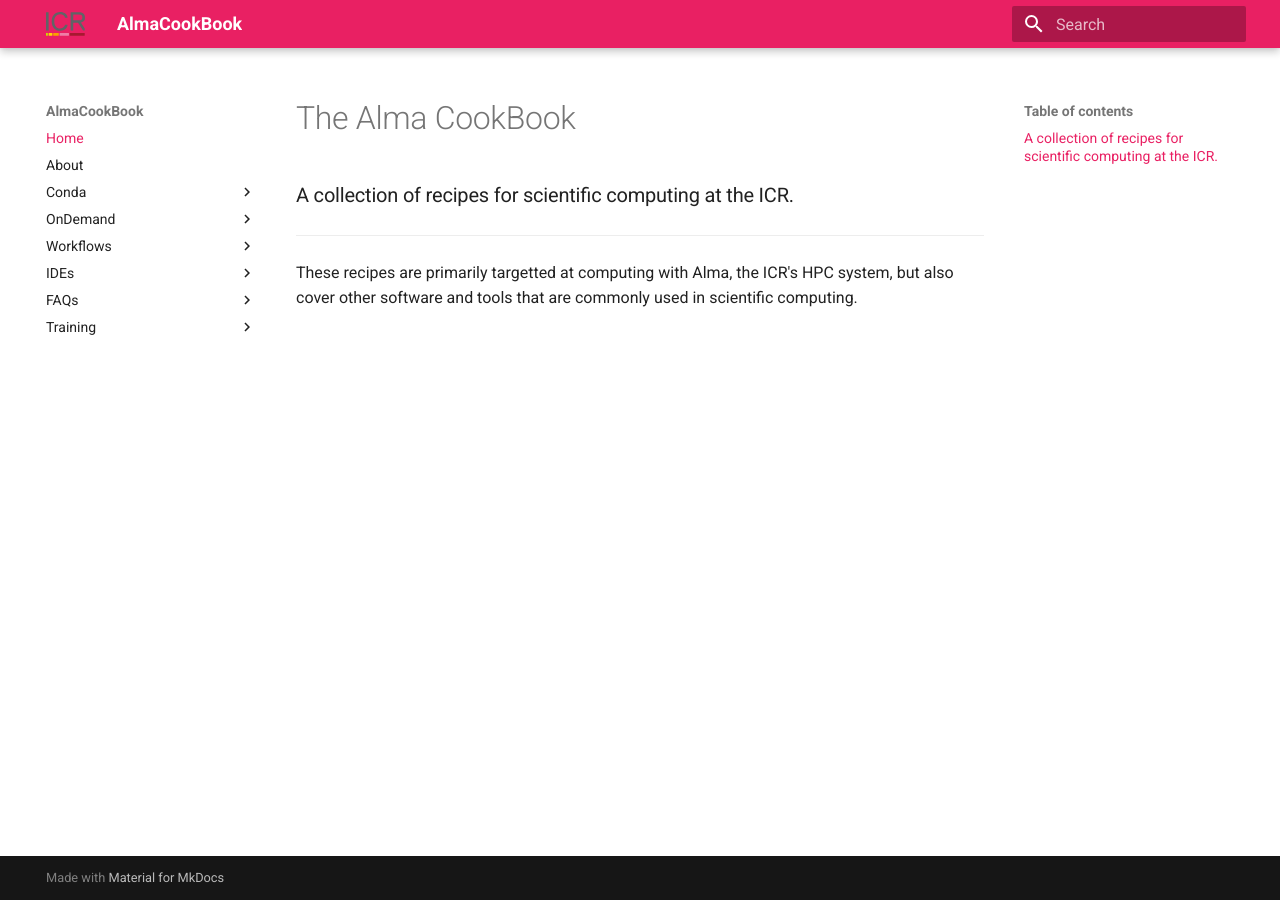
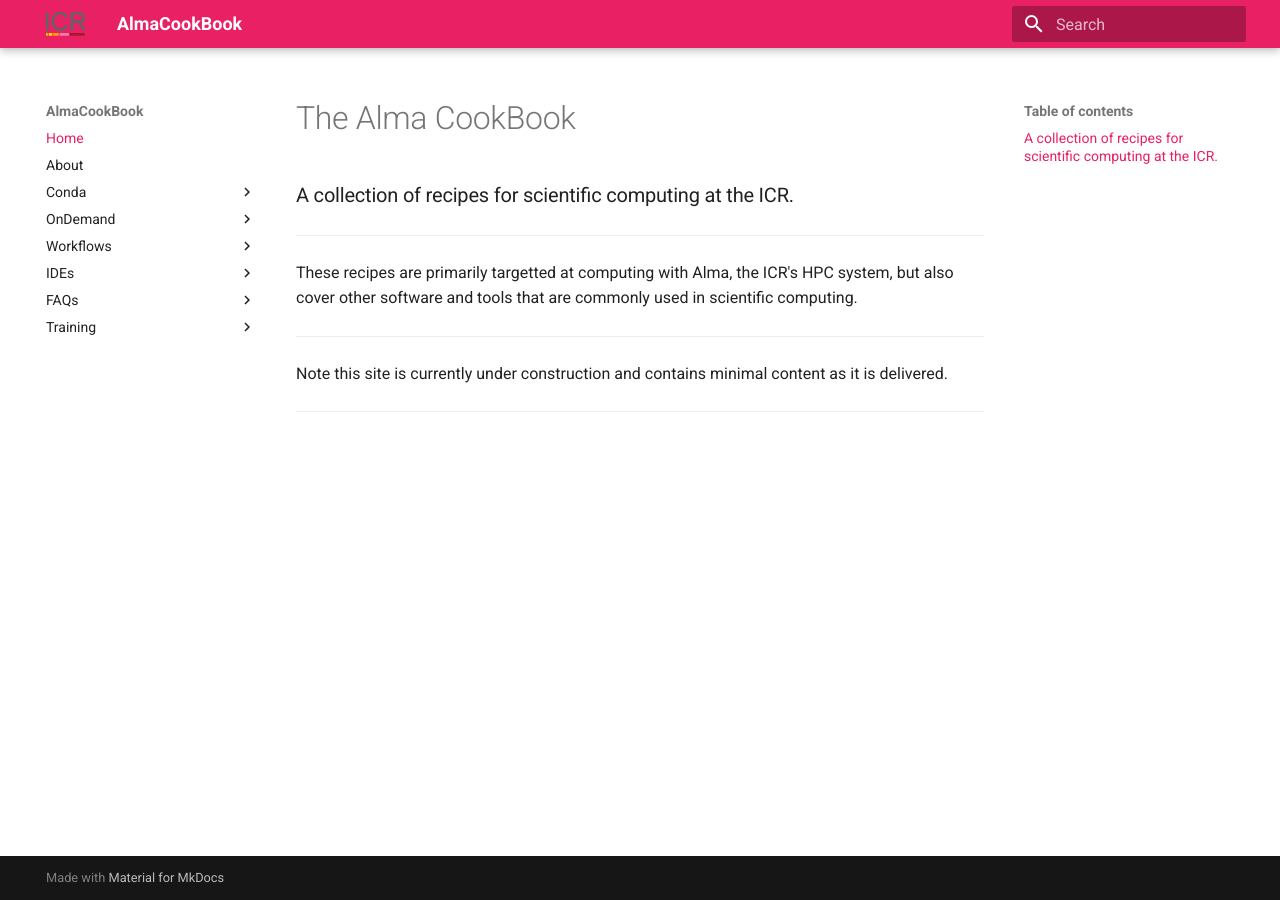
Before and after one commit to AlmaCookBook/AlmaCookBook.github.io, an MkDocs documentation site: the page built from docs/index.md, in a window 1280 px wide. Built offline with MkDocs 1.6.1 and Material for MkDocs 9.7.7, drawn with Linux system fonts in a browser that asks for light colours.

Commit message:
Update index.md

```diff
--- a/docs/index.md
+++ b/docs/index.md
@@ -5,3 +5,9 @@
 ---
 
 These recipes are primarily targetted at computing with Alma, the ICR's HPC system, but also cover other software and tools that are commonly used in scientific computing.
+
+---
+
+Note this site is currently under construction and contains minimal content as it is delivered.
+
+---
```
